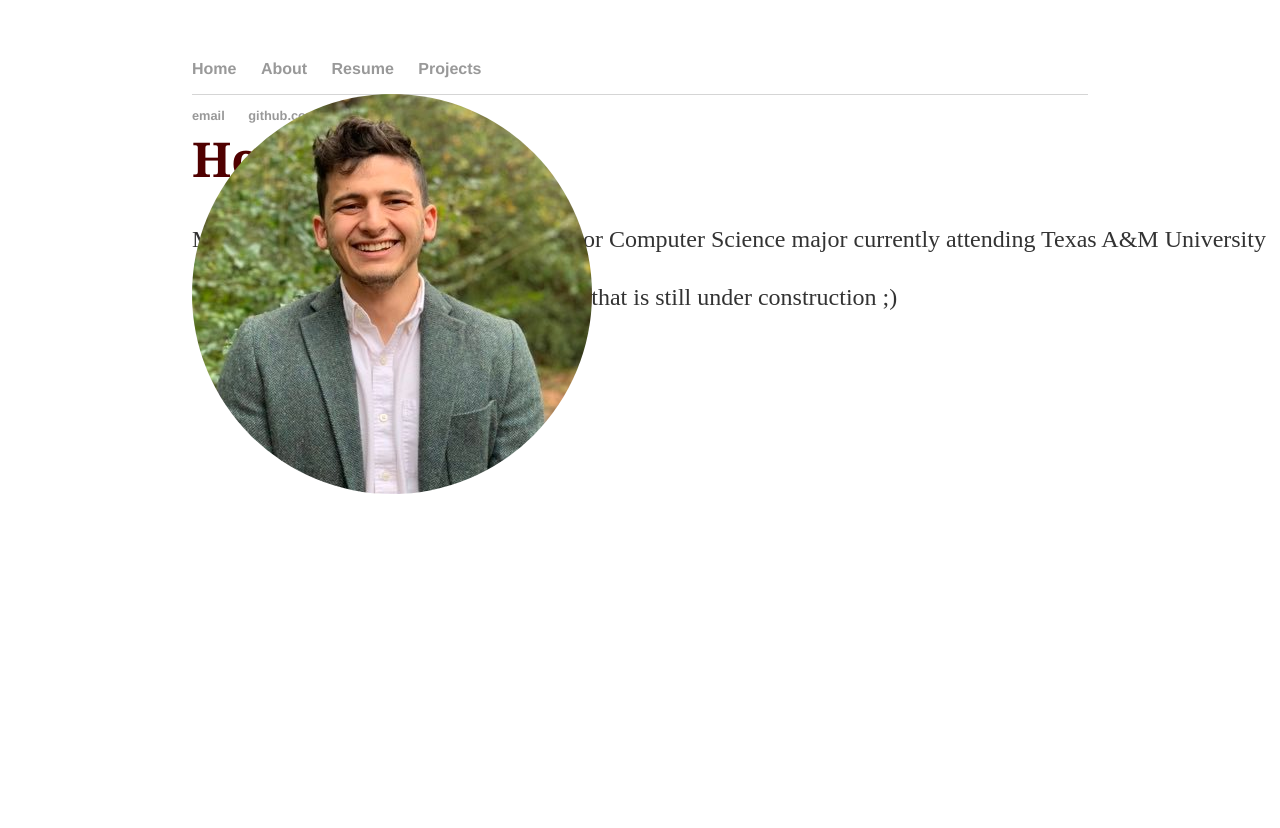
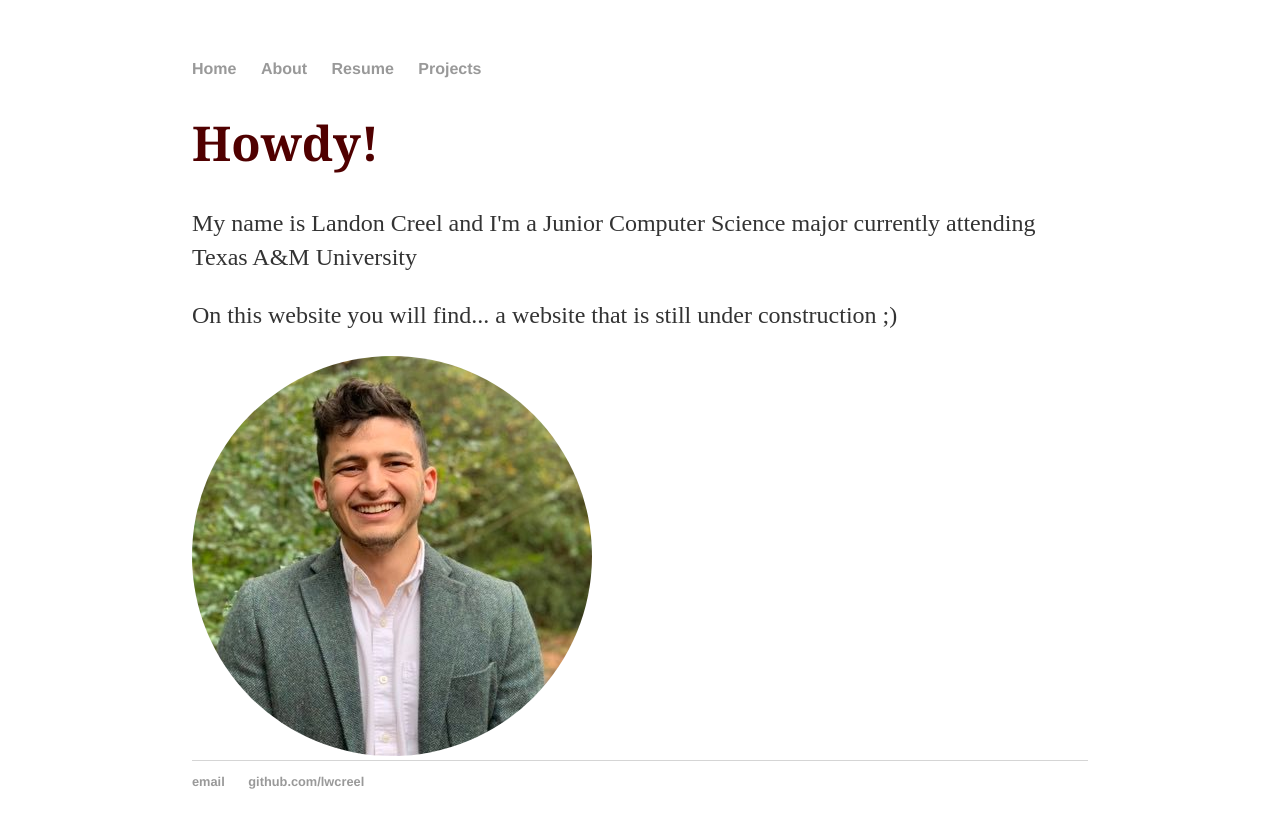
Before and after one commit to lwcreel/lwcreel.github.io, a Jekyll site: the page built from index.html, in a window 1280 px wide. Shown: the top 828 px of the page. Built offline with Jekyll 4.4.1, drawn with Linux system fonts in a browser that asks for light colours.

Commit message:
Undid bad layout fixes (layout fix 3 lol)

```diff
--- a/css/main.css
+++ b/css/main.css
@@ -46,15 +46,3 @@ ul.posts li {
 .circular-portrait {
     border-radius: 50%
 }
-
-#img-offset {
-    position: absolute;
-    top: 30;
-    right: 30;
-}
-
-.blurb {
-    position: absolute;
-    top: 30
-    left: 30;
-}
```
